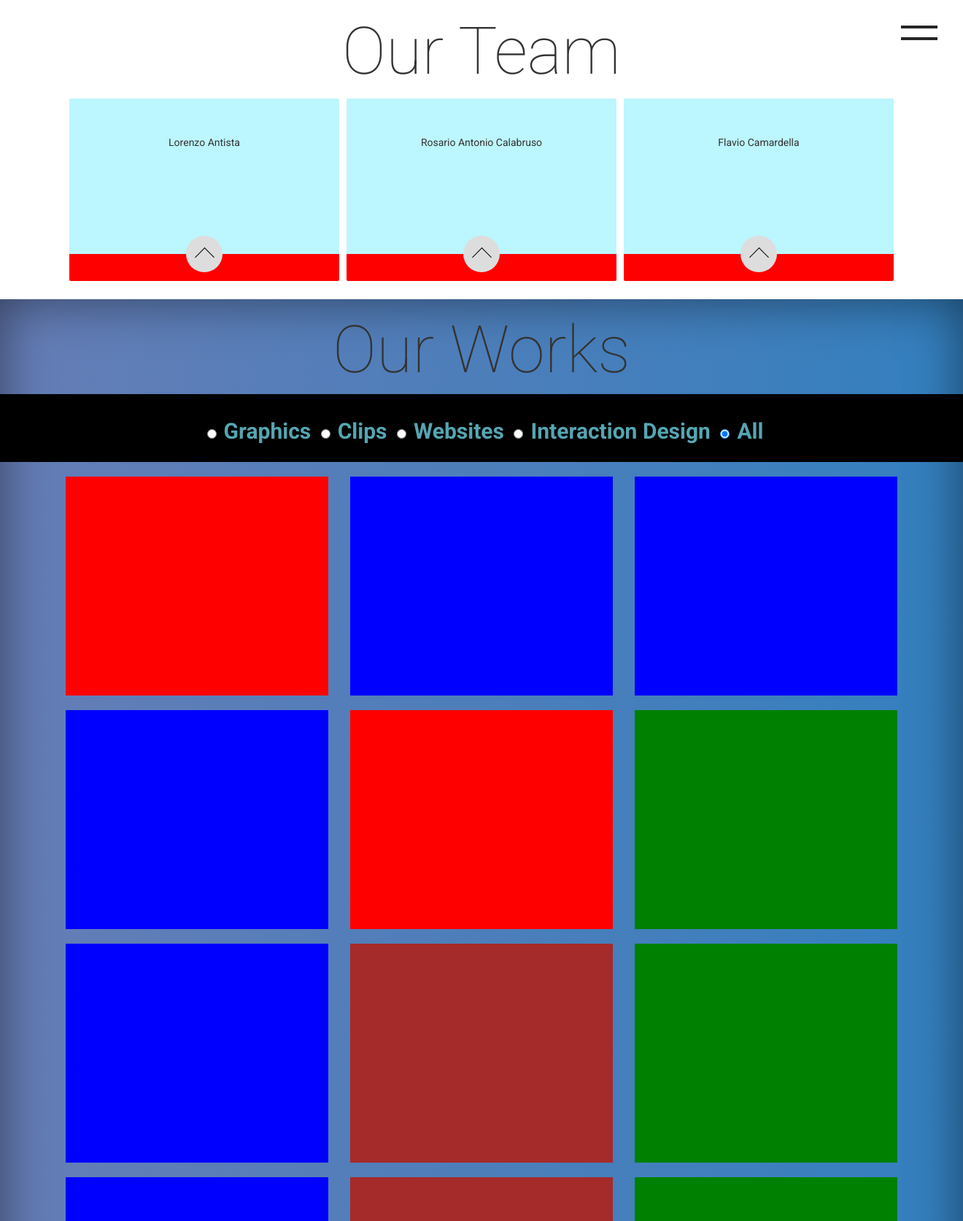
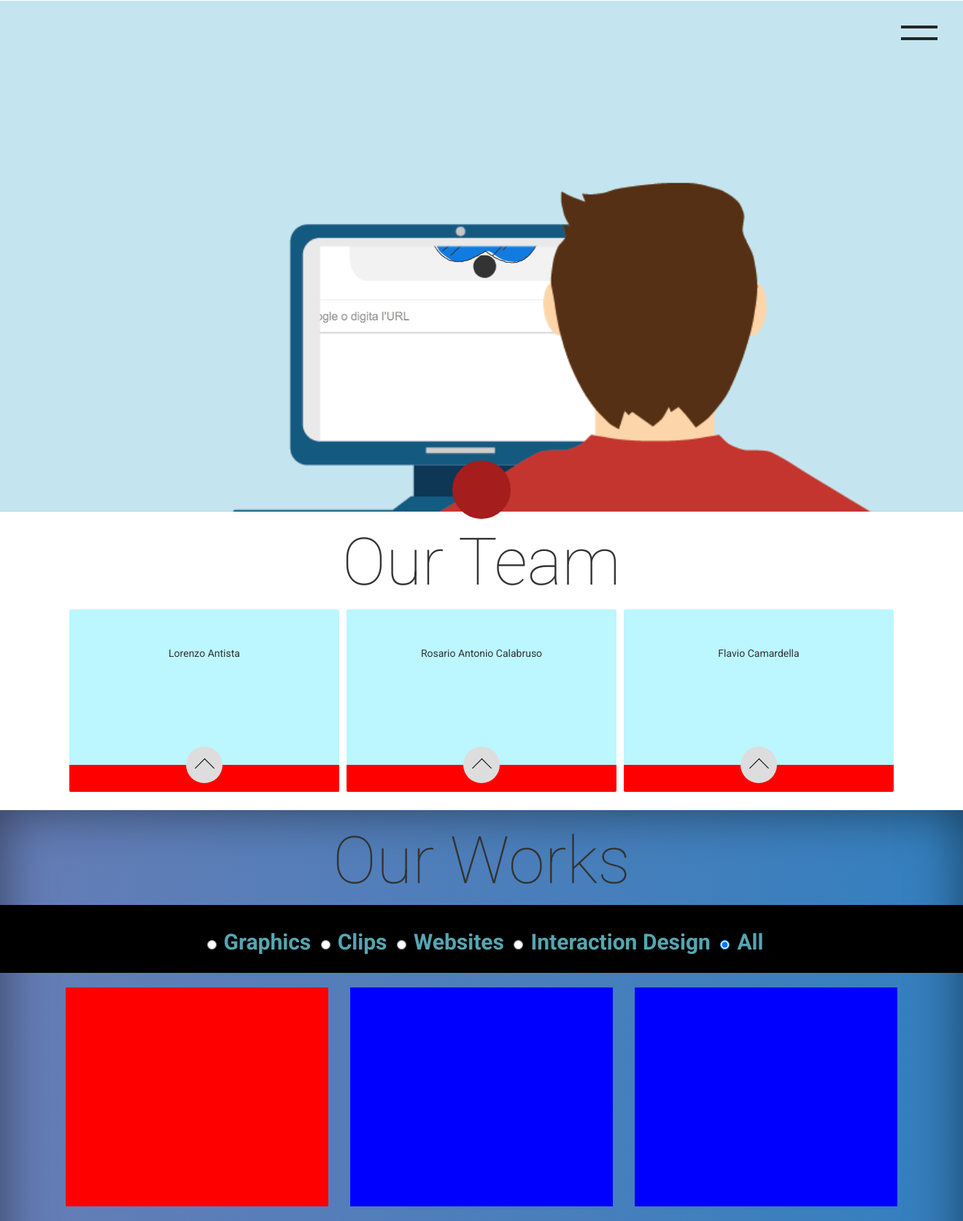
Before and after one commit to nghelo/IED_3_WEBSITE, a PHP site: page / in a window 1320 px wide; the page is wider, and only the part inside the window is pictured. Shown: the top 1673 px of that part at 73% size. Run offline with PHP 8.4, Linux system fonts and the light colour scheme; a map, chart or similar area stays blank; some libraries are stand-ins or nearby versions.

Commit message:
aggiunta sfondo header + css + js

```diff
--- a/css/style.css
+++ b/css/style.css
@@ -4,7 +4,37 @@ body {
 
 
 /* ---------------------- HEADER ----------------------*/
-
+#header .bottone_simone {
+	background-color: #a51d1d;
+	height: 80px;
+	width: 80px;
+	border-radius: 50%;
+	position: relative;
+	display: block;
+	margin: auto;
+	top: 90%;
+}
+#header .riquadro_scroll {
+	background-image: url(../images/sfondo.png);
+	height: 700px;
+	width: 100%;
+	background-size: cover;
+	background-position: center;
+	position: relative;
+}
+#header .scroll_container {
+	background-image: url(../images/esempio.png);
+	min-height: 500px;
+	background-attachment: fixed;
+	background-position: center;
+	background-repeat: no-repeat;
+	background-size: cover;
+}
+@media only screen and (max-device- width: 1366px) {
+	#header .scroll_container {
+		background-attachment: scroll;
+		}
+	}
 
 
 /* ----------------------- MENU -----------------------*/
--- a/inc/header.php
+++ b/inc/header.php
@@ -25,5 +25,22 @@
 	    </nav>
 	    </section>
 	<!-- Header content -->
+	<section id="header">
+				<div class="img_container">
+					<div class="row">
+						<div class="col-md-12">
+							<div class="scroll_container">
+								<div class="sfondo_scroll">
+									<div class="riquadro_scroll">
+										<div class="bottone_simone">
+
+										</div>
+									</div>
+								</div>
+							</div>
+						</div>
+					</div>
+				</div>
+	</section>
 
 </header>
--- a/js/header.js
+++ b/js/header.js
@@ -0,0 +1,9 @@
+$(document).ready(function() {
+$(window).scroll(function() {
+	if ($(this).scrollTop() >= 30) {
+			$(#header .scroll_container).css("background_attachment", "fixed");
+			} else {
+			$("#header .scroll_container").css("background_attachment", "relative");
+		}
+	})
+})
```
Also changed, not shown: images/esempio.png (added), images/sfondo.png (added).
